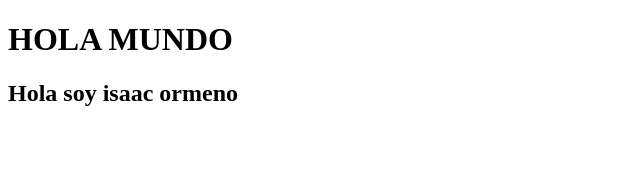
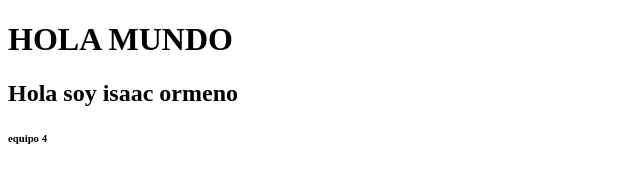
Before and after one commit to lsparedes/Taller1, a plain HTML site: page index.html in a window 1280 px wide. Shown: the full height of the page, 0-640 px from the left. Drawn offline with Linux system fonts and the light colour scheme.

Commit message:
agregar h6
escribi equipo 4

```diff
--- a/index.html
+++ b/index.html
@@ -12,5 +12,7 @@
 
   <H2>Hola soy isaac ormeno</H2>
 
+  <h6>equipo 4</h6>
+
 </body>
 </html>
```
